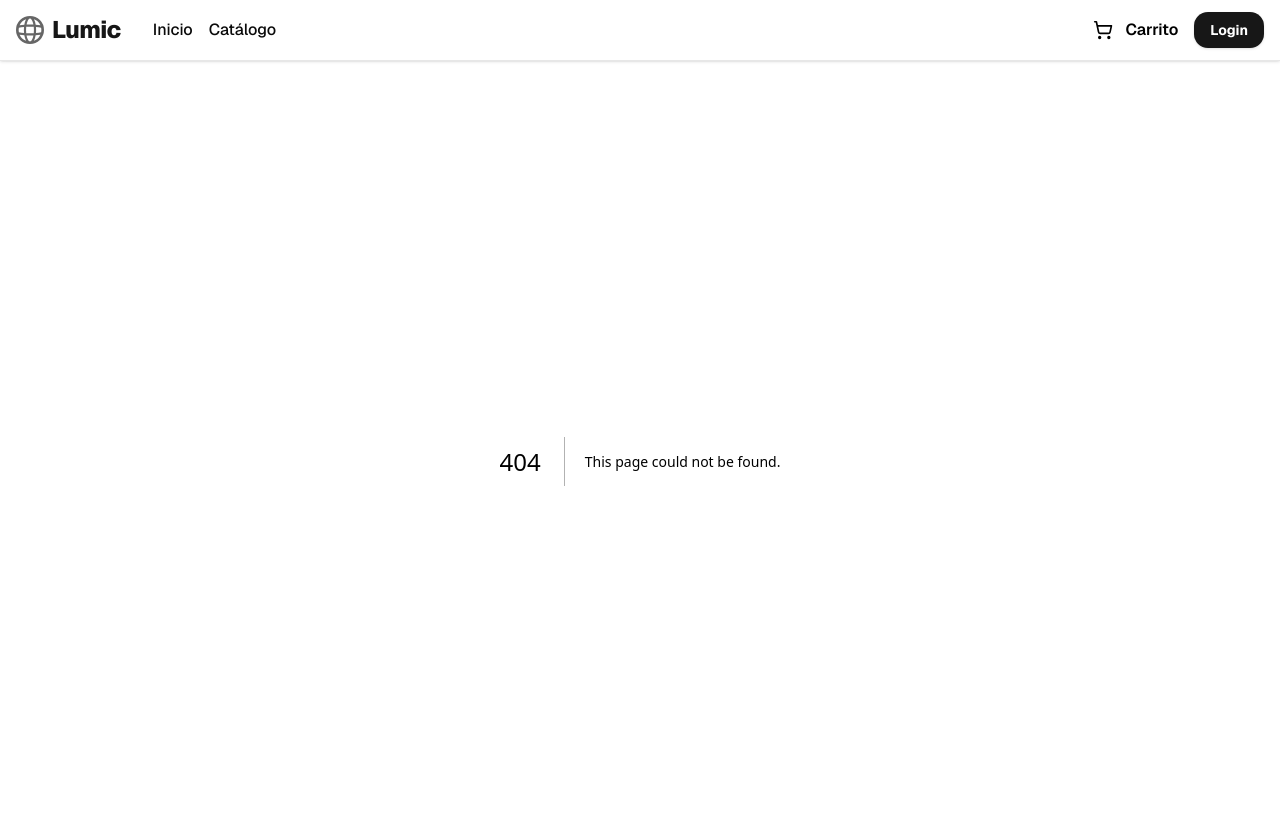
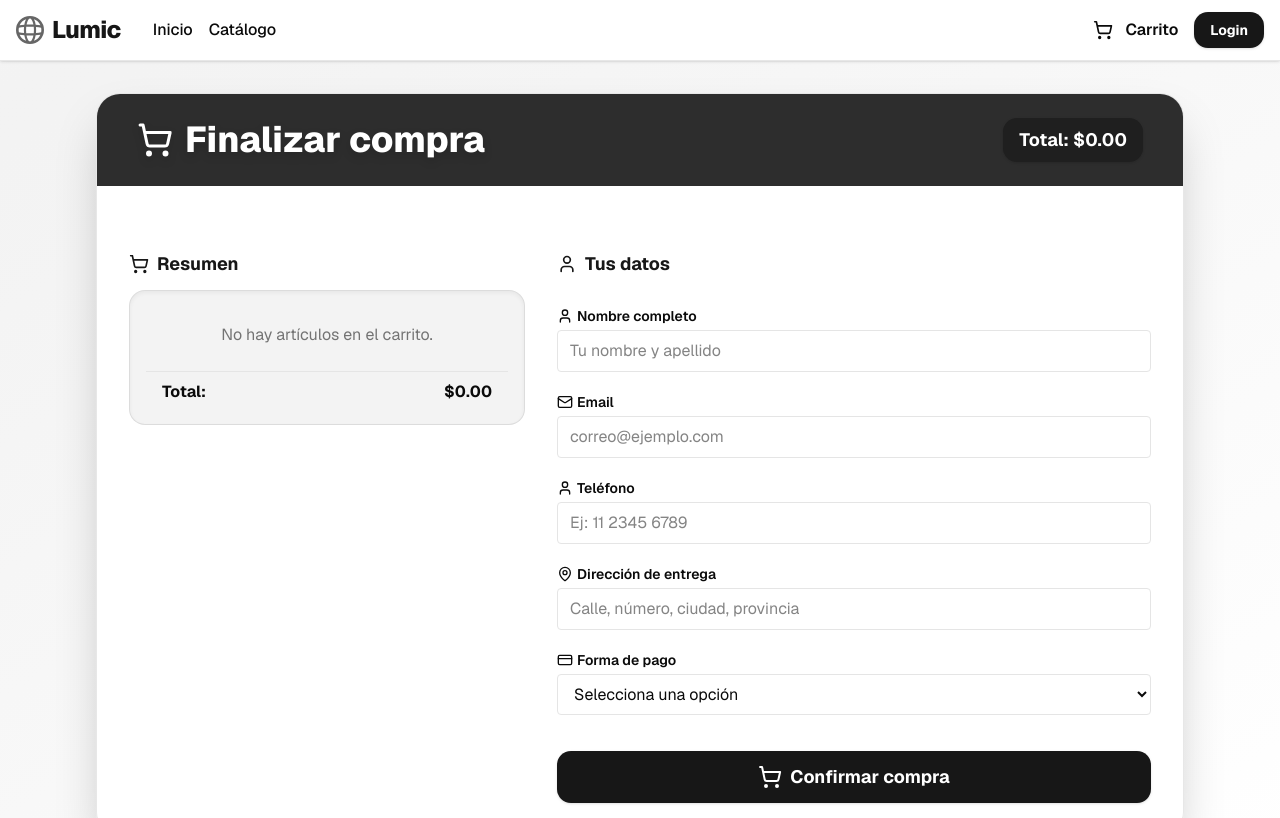
Before and after one commit to miguelgargurevich/lumic, a Next.js app in the folder frontend/: page /checkout in a window 1280 px wide. Before the commit this address had no page. Shown: the top 818 px of the page. Built offline with nearby package versions, Linux system fonts and the light colour scheme.

Commit message:
Unifica márgenes, paddings y fondo plomo en products/list para igualar visualmente a catalog-welcome

```diff
--- /dev/null
+++ b/frontend/src/app/checkout/page.tsx
@@ -0,0 +1,158 @@
+"use client";
+import React, { useState } from "react";
+import { useRouter } from "next/navigation";
+import { toast } from "sonner";
+import { ShoppingCart, User, MapPin, CreditCard, Mail } from "lucide-react";
+import { useCart } from "@/context/CartContext";
+
+export default function CheckoutPage() {
+  const router = useRouter();
+  const { cart } = useCart();
+  const total = cart.reduce((sum, item) => sum + item.price * item.quantity, 0);
+  const [form, setForm] = useState({
+    name: "",
+    email: "",
+    phone: "",
+    address: "",
+    payment: "",
+  });
+  const [loading, setLoading] = useState(false);
+
+  function handleChange(e: React.ChangeEvent<HTMLInputElement | HTMLSelectElement>) {
+    setForm(f => ({ ...f, [e.target.name]: e.target.value }));
+  }
+
+  function handleSubmit(e: React.FormEvent) {
+    e.preventDefault();
+    setLoading(true);
+    setTimeout(() => {
+      setLoading(false);
+      toast.success("¡Compra realizada con éxito!", { description: `Gracias por tu compra, ${form.name}` });
+      router.replace("/");
+    }, 1500);
+  }
+
+  return (
+    <div className="min-h-screen bg-gradient-to-br from-primary/5 to-white flex items-center justify-center py-8 px-2 sm:px-6">
+      <div className="w-full max-w-6xl mx-auto px-2 sm:px-8">
+        <div className="bg-white/95 border border-primary/10 rounded-3xl shadow-2xl p-0 overflow-hidden">
+          {/* Header */}
+          <div className="bg-primary/90 px-8 py-6 flex flex-col sm:flex-row items-center gap-3 sm:gap-6 justify-between mb-6 md:mb-8">
+            <h1 className="text-3xl sm:text-4xl font-extrabold text-white flex items-center gap-3 drop-shadow-lg bg-transparent pl-2">
+              <ShoppingCart className="w-9 h-9 text-white" /> <span className="bg-transparent">Finalizar compra</span>
+            </h1>
+            <span className="text-lg font-bold text-white bg-primary/60 rounded-xl px-4 py-2 shadow mr-2">Total: ${total.toFixed(2)}</span>
+          </div>
+          <div className="flex flex-col md:flex-row gap-8 p-8">
+            {/* Resumen de artículos */}
+            <div className="md:w-2/5 w-full mb-8 md:mb-0">
+              <h2 className="text-lg font-bold mb-3 flex items-center gap-2 text-primary"><ShoppingCart className="w-5 h-5" /> Resumen</h2>
+              <div className="bg-primary/5 rounded-2xl p-4 shadow-inner border border-primary/10">
+                {cart.length === 0 ? (
+                  <div className="text-muted-foreground text-center py-4">No hay artículos en el carrito.</div>
+                ) : (
+                  <ul className="divide-y mb-2">
+                    {cart.map((item, i) => (
+                      <li key={i} className="py-2 flex items-center gap-3">
+                        <img src={item.image} alt={item.name} className="w-12 h-12 rounded object-contain border border-primary/20 bg-white" />
+                        <div className="flex-1">
+                          <div className="font-semibold text-base line-clamp-1">{item.name}</div>
+                          <div className="text-xs text-muted-foreground">Cantidad: {item.quantity}</div>
+                        </div>
+                        <div className="font-bold text-primary">${(item.price * item.quantity).toFixed(2)}</div>
+                      </li>
+                    ))}
+                  </ul>
+                )}
+                <div className="flex justify-between items-center font-bold text-base border-t pt-2 mt-2 px-4 pb-1">
+                  <span>Total:</span>
+                  <span>${total.toFixed(2)}</span>
+                </div>
+              </div>
+            </div>
+            {/* Formulario de datos */}
+            <form className="md:w-3/5 w-full flex flex-col gap-5" onSubmit={handleSubmit}>
+              <h2 className="text-lg font-bold mb-2 flex items-center gap-2 text-primary"><User className="w-5 h-5" /> Tus datos</h2>
+              <div>
+                <label className="block text-sm font-semibold mb-1 flex items-center gap-1"><User className="w-4 h-4" /> Nombre completo</label>
+                <input
+                  type="text"
+                  name="name"
+                  value={form.name}
+                  onChange={handleChange}
+                  className="w-full border rounded px-3 py-2"
+                  required
+                  placeholder="Tu nombre y apellido"
+                />
+              </div>
+              <div>
+                <label className="block text-sm font-semibold mb-1 flex items-center gap-1"><Mail className="w-4 h-4" /> Email</label>
+                <input
+                  type="email"
+                  name="email"
+                  value={form.email}
+                  onChange={handleChange}
+                  className="w-full border rounded px-3 py-2"
+                  required
+                  placeholder="correo@ejemplo.com"
+                />
+              </div>
+              <div>
+                <label className="block text-sm font-semibold mb-1 flex items-center gap-1"><User className="w-4 h-4" /> Teléfono</label>
+                <input
+                  type="tel"
+                  name="phone"
+                  value={form.phone}
+                  onChange={handleChange}
+                  className="w-full border rounded px-3 py-2"
+                  required
+                  placeholder="Ej: 11 2345 6789"
+                  pattern="[0-9\s\-()+]{8,}"
+                />
+              </div>
+              <div>
+                <label className="block text-sm font-semibold mb-1 flex items-center gap-1"><MapPin className="w-4 h-4" /> Dirección de entrega</label>
+                <input
+                  type="text"
+                  name="address"
+                  value={form.address}
+                  onChange={handleChange}
+                  className="w-full border rounded px-3 py-2"
+                  required
+                  placeholder="Calle, número, ciudad, provincia"
+                />
+              </div>
+              <div>
+                <label className="block text-sm font-semibold mb-1 flex items-center gap-1"><CreditCard className="w-4 h-4" /> Forma de pago</label>
+                <select
+                  name="payment"
+                  value={form.payment}
+                  onChange={handleChange}
+                  className="w-full border rounded px-3 py-2"
+                  required
+                >
+                  <option value="">Selecciona una opción</option>
+                  <option value="tarjeta">Tarjeta de crédito/débito</option>
+                  <option value="transferencia">Transferencia bancaria</option>
+                  <option value="efectivo">Efectivo al recibir</option>
+                </select>
+              </div>
+              <button
+                type="submit"
+                className="mt-4 w-full py-3 rounded-xl bg-primary text-white font-bold shadow hover:bg-primary/90 transition flex items-center justify-center gap-2 text-lg"
+                disabled={loading}
+              >
+                {loading ? (
+                  <svg className="animate-spin w-6 h-6 mr-2" fill="none" viewBox="0 0 24 24"><circle className="opacity-25" cx="12" cy="12" r="10" stroke="currentColor" strokeWidth="4"></circle><path className="opacity-75" fill="currentColor" d="M4 12a8 8 0 018-8v8z"></path></svg>
+                ) : (
+                  <ShoppingCart className="w-6 h-6" />
+                )}
+                Confirmar compra
+              </button>
+            </form>
+          </div>
+        </div>
+      </div>
+    </div>
+  );
+}
--- a/frontend/src/app/products/list/page.tsx
+++ b/frontend/src/app/products/list/page.tsx
@@ -120,22 +120,18 @@ function ProductsPageContent() {
   }, []);
 
   return (
-    <div className="container mx-auto px-2 sm:px-4 py-6 sm:py-10">
-      {/* Header moderno con fondo y sombra */}
-      <section className="relative bg-gradient-to-br from-primary/10 to-white rounded-3xl shadow-xl border border-primary/10 p-6 sm:p-10 mb-8 flex flex-col items-center text-center w-full max-w-none mx-0 overflow-hidden">
-        <h1 className="text-4xl sm:text-5xl font-extrabold text-primary mb-4 drop-shadow-lg tracking-tight">Catálogo de productos</h1>
-        <p className="text-lg sm:text-xl text-muted-foreground mb-2 font-medium">
-          Explora nuestra selección de productos de iluminación: aros LED, luminarias, tiras LED y accesorios.
+    <div className="min-h-screen bg-gradient-to-br from-primary/5 to-white flex flex-col px-4 sm:px-0 py-8 sm:p-8">
+      {/* Header refinado: igual al de catalog-welcome, sin fondo degradado */}
+      <section className="relative shadow-none border-none p-0 mb-8 flex flex-col items-center text-center w-full max-w-none mx-0 overflow-hidden animate-fade-in bg-transparent">
+        <h1 className="text-3xl sm:text-5xl font-extrabold text-primary mb-4 mt-4 sm:mb-8 sm:mt-8 text-center drop-shadow-lg">
+				Bienvenido al Catálogo Lumic
+			</h1>
+			<p className="text-base sm:text-lg text-muted-foreground mb-8 max-w-2xl text-center px-4">
+				Descubre la mejor selección de productos de iluminación para cada
+				necesidad. Elige una categoría y explora opciones modernas, eficientes
+				y con la mejor calidad. ¡Haz brillar tus espacios con Lumic!
 			</p>
-        <p className="text-base text-muted-foreground mb-2">
-          Utiliza los filtros para encontrar el producto ideal según tus necesidades y presupuesto. Haz clic en cada producto para ver más detalles o agregarlo al carrito.
-        </p>
-        <div className="absolute -top-10 -right-10 opacity-10 pointer-events-none select-none hidden sm:block">
-          <svg width="180" height="180" viewBox="0 0 180 180" fill="none"><circle cx="90" cy="90" r="90" fill="#3B82F6" /></svg>
-        </div>
       </section>
-
-
 
       <div className="flex justify-between items-center mb-4 gap-2">
         <h1 className="text-2xl sm:text-3xl font-bold">Catálogo de productos</h1>
@@ -247,7 +243,7 @@ function ProductsPageContent() {
       </div>
 
       {/* Descripción de filtros activos */}
-      <div className="mb-4 text-left text-sm min-h-[24px] px-3 py-2 rounded-xl font-medium bg-primary/10 text-primary border border-primary/20 shadow-sm flex items-center gap-2 flex-wrap">
+      <div className="mb-6 text-left text-sm min-h-[24px] px-5 py-4 rounded-xl font-medium bg-primary/10 text-primary border border-primary/20 shadow-sm flex items-center gap-3 flex-wrap">
         <div className="flex-1">
           {search || category || sort !== 'az' ? (
             <>
@@ -269,7 +265,7 @@ function ProductsPageContent() {
         </div>
         {(search || category || sort !== 'az') && (
           <button
-            className="ml-auto px-3 py-1 rounded-lg bg-primary text-white font-semibold text-xs shadow hover:bg-primary/90 transition-all"
+            className="ml-auto px-4 py-2 rounded-lg bg-primary text-white font-semibold text-xs shadow hover:bg-primary/90 transition-all"
             onClick={() => { setSearch(''); setCategory(''); setSort('az'); setPage(1); }}
             aria-label="Limpiar filtros"
           >
@@ -280,7 +276,7 @@ function ProductsPageContent() {
 
       {/* Listado de productos */}
       <div className="w-full flex justify-center">
-        <div className="grid grid-cols-1 md:grid-cols-2 lg:grid-cols-3 gap-8 mb-12 w-full max-w-6xl mx-auto place-items-center">
+        <div className="grid grid-cols-1 md:grid-cols-2 lg:grid-cols-3 gap-10 mb-16 w-full max-w-6xl mx-auto place-items-center bg-transparent">
           {paginated.length === 0 && (
             <div className="col-span-full text-center text-muted-foreground">No hay productos para mostrar.</div>
           )}
@@ -396,6 +392,7 @@ function ProductsPageContent() {
                   <div className="mb-1"><b>Stock:</b> {modal.product.stock}</div>
                   <div className="mb-1 col-span-2"><b>Descripción:</b> {modal.product.description}</div>
                 </div>
+                {!isAdmin && (
                   <button
                     className="mt-6 px-6 py-2 rounded-lg bg-primary text-white font-bold shadow-md hover:bg-primary/90 transition border border-primary/80 focus:outline-none focus:ring-2 focus:ring-primary/40 inline-flex items-center gap-2 justify-center w-full text-base"
                     onClick={() => modal.product && handleAddToCart(modal.product)}
@@ -403,6 +400,7 @@ function ProductsPageContent() {
                     <ShoppingCart className="w-5 h-5" />
                     Agregar al carrito
                   </button>
+                )}
               </div>
             )}
             {(modal.mode === 'edit' || modal.mode === 'create') && (
@@ -418,7 +416,7 @@ function ProductsPageContent() {
         </div>
       )}
       {/* Botón flotante para agregar producto en mobile solo para admin */}
-      {isAdmin && (
+      {isAdmin && (!modal || (modal.mode !== 'create' && modal.mode !== 'edit')) && (
         <button
           className="fixed bottom-5 right-5 z-50 bg-primary text-white rounded-full shadow-lg w-14 h-14 flex items-center justify-center text-3xl md:hidden"
           onClick={() => setModal({mode:'create'})}
--- a/frontend/src/components/cart/CartDrawer.tsx
+++ b/frontend/src/components/cart/CartDrawer.tsx
@@ -15,9 +15,9 @@ export default function CartDrawer({ open, onClose }: CartDrawerProps) {
   const total = cart.reduce((sum, item) => sum + item.price * item.quantity, 0);
 
   function handleCheckout() {
-    alert('¡Gracias por tu compra! (flujo demo)');
-    clearCart();
+    // Redirige a la página de checkout
     onClose();
+    window.location.href = "/checkout";
   }
 
   return (
@@ -96,7 +96,9 @@ export default function CartDrawer({ open, onClose }: CartDrawerProps) {
               >
                 Vaciar
               </button>
-              <button className="w-1/2 py-3 rounded-xl bg-primary text-white font-bold shadow hover:bg-primary/90 transition" onClick={handleCheckout}>Finalizar compra</button>
+              <button className="w-1/2 py-3 rounded-xl bg-primary/10 text-primary font-bold shadow hover:bg-primary/20 transition border-2 border-primary" onClick={handleCheckout}>
+                Finalizar compra
+              </button>
             </div>
           </>
         )}
--- a/frontend/src/components/catalog/ProductModal.tsx
+++ b/frontend/src/components/catalog/ProductModal.tsx
@@ -10,9 +10,10 @@ interface ProductModalProps {
   price: number;
   image: string;
   description: string;
+  isAdmin?: boolean;
 }
 
-export default function ProductModal({ open, onClose, name, price, image, description }: ProductModalProps) {
+export default function ProductModal({ open, onClose, name, price, image, description, isAdmin }: ProductModalProps) {
   const { addToCart } = useCart();
   if (!open) return null;
   return (
@@ -34,6 +35,7 @@ export default function ProductModal({ open, onClose, name, price, image, descri
             <div className="mb-1 col-span-2"><b>Precio:</b> <span className="font-bold text-primary">${price.toFixed(2)}</span></div>
             <div className="mb-1 col-span-2"><b>Descripción:</b> {description}</div>
           </div>
+          {!isAdmin && (
             <button
               className="mt-6 px-6 py-2 rounded-lg bg-primary text-white font-bold shadow-md hover:bg-primary/90 transition border border-primary/80 focus:outline-none focus:ring-2 focus:ring-primary/40 inline-flex items-center gap-2 justify-center w-full text-base"
               onClick={() => {
@@ -45,6 +47,7 @@ export default function ProductModal({ open, onClose, name, price, image, descri
               <ShoppingCart className="w-5 h-5" />
               Agregar al carrito
             </button>
+          )}
         </div>
       </div>
     </div>
--- a/frontend/src/components/home/FeaturedCarousel.tsx
+++ b/frontend/src/components/home/FeaturedCarousel.tsx
@@ -13,6 +13,7 @@ export default function FeaturedCarousel({ products }: FeaturedCarouselProps) {
   const featured = products.slice(0, 10);
   const [idx, setIdx] = useState(0);
   const [modalOpen, setModalOpen] = useState(false);
+  const [isAdmin, setIsAdmin] = useState(false);
 
   // Autoplay functionality
   useEffect(() => {
@@ -26,6 +27,19 @@ export default function FeaturedCarousel({ products }: FeaturedCarouselProps) {
   useEffect(() => {
     if (idx >= featured.length) setIdx(0);
   }, [featured.length, idx]);
+
+  useEffect(() => {
+    function syncRole() {
+      setIsAdmin(typeof window !== "undefined" && localStorage.getItem("lumic_role") === "admin");
+    }
+    syncRole();
+    window.addEventListener("storage", syncRole);
+    window.addEventListener("lumic_role_changed", syncRole);
+    return () => {
+      window.removeEventListener("storage", syncRole);
+      window.removeEventListener("lumic_role_changed", syncRole);
+    };
+  }, []);
 
   if (featured.length === 0) return null;
 
@@ -81,6 +95,7 @@ export default function FeaturedCarousel({ products }: FeaturedCarouselProps) {
               price={featured[idx].price}
               image={featured[idx].images[0]}
               description={featured[idx].description}
+              isAdmin={isAdmin}
             />
           )}
         </div>
```
Lines whose indentation alone changed are shown as unchanged.
